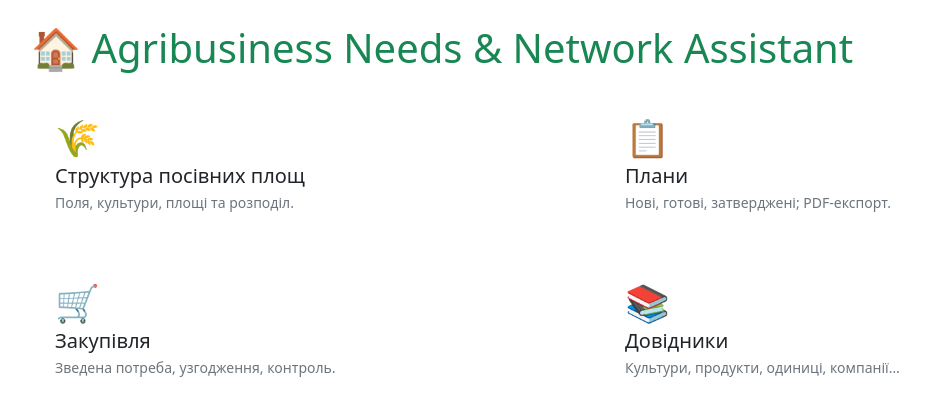
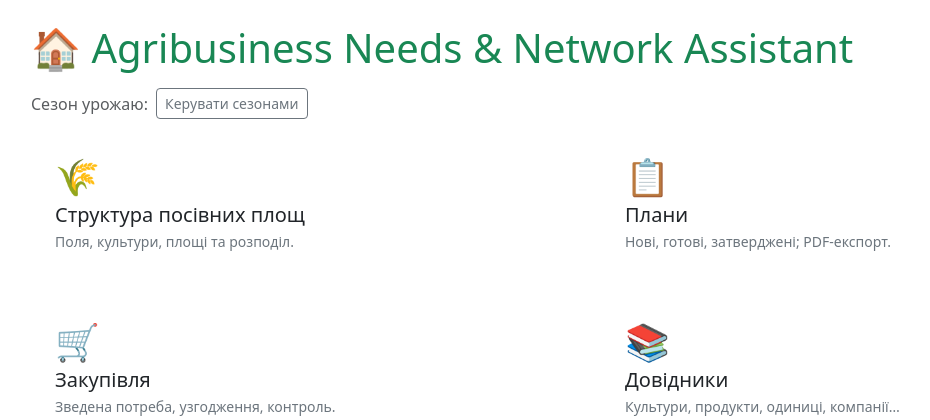
Before and after one commit to maksymvasylyna/agro_erp, a Flask app: page / in a window 1280 px wide. Shown: the top 420 px of the page, without its empty margins (51-981 px from the left). Run offline with Flask 3, Linux system fonts and the light colour scheme; data that the repository does not hold is empty; some libraries are stand-ins or nearby versions.

Commit message:
feat(seasons): register seasonal routes and global harvest-year selector

```diff
--- a/templates/base.html
+++ b/templates/base.html
@@ -8,7 +8,15 @@
 </head>
 <body>
   <div class="container mt-4">
-    <h1 class="text-success mb-4">{% block header %}Agro ERP{% endblock %}</h1>
+    <h1 class="text-success mb-3">{% block header %}Agro ERP{% endblock %}</h1>
+    <div class="d-flex flex-wrap align-items-center gap-2 mb-3">
+      <span class="text-muted">Сезон урожаю:</span>
+      {% for item in available_seasons|default([]) %}
+        <a class="btn btn-sm {{ 'btn-success' if item.year == active_harvest_year else 'btn-outline-success' }}"
+           href="{{ url_for('seasonal.select', year=item.year) }}">{{ item.year }}</a>
+      {% endfor %}
+      <a class="btn btn-sm btn-outline-secondary" href="{{ url_for('seasonal.index') }}">Керувати сезонами</a>
+    </div>
 
     {# 🔔 Глобальні flash-повідомлення: видно на всіх сторінках #}
     {% with messages = get_flashed_messages(with_categories=true) %}
```
